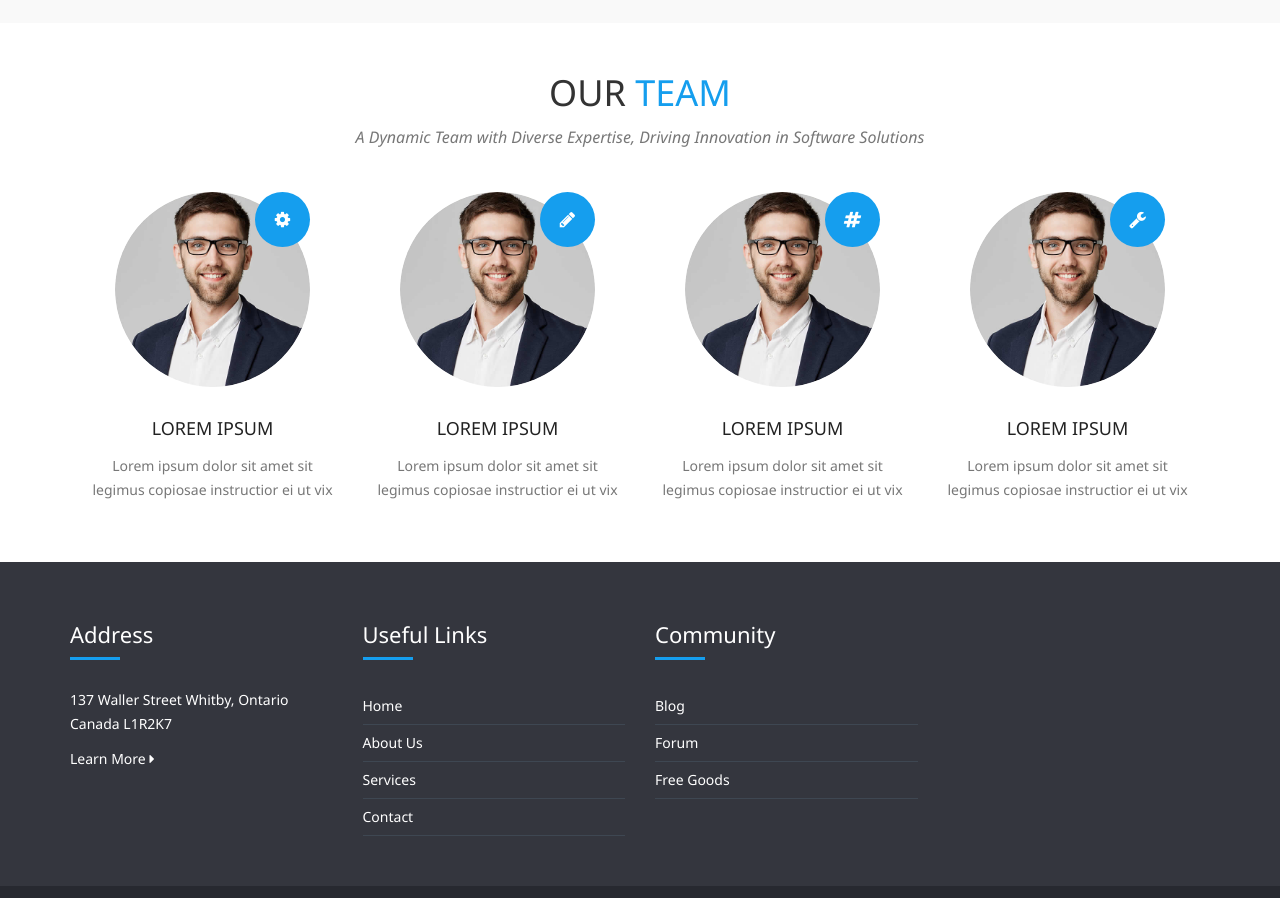
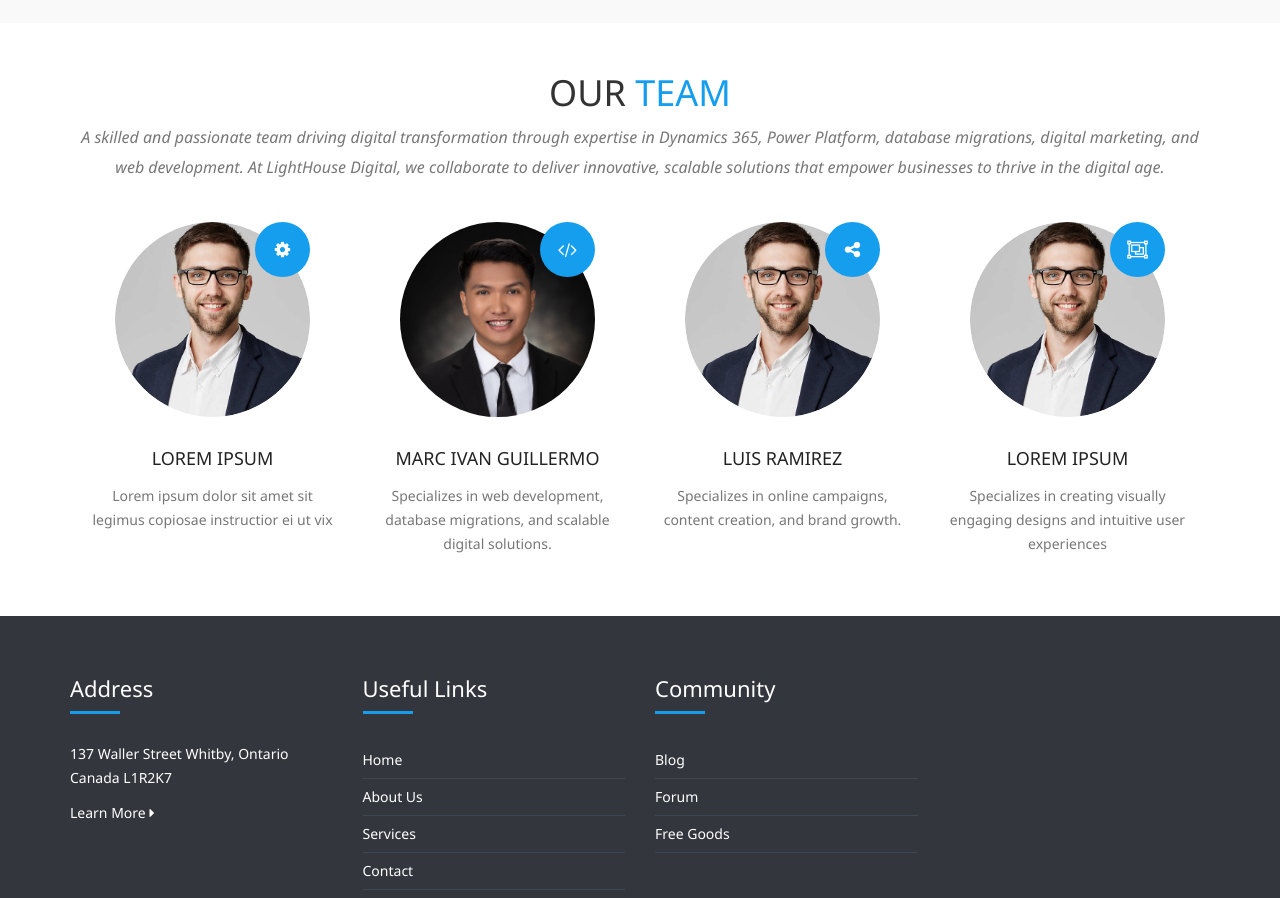
Before and after one commit to Lighthouse-digital/LHD_site, a plain HTML site: page about.html in a window 1280 px wide. Shown: the part 1580-2478 px from the top of the page. Drawn offline with nearby package versions, Linux system fonts and the light colour scheme.

Commit message:
add content

```diff
--- a/about.html
+++ b/about.html
@@ -215,7 +215,8 @@
                 <div class="col-lg-12 xol-md-12 col-sm-12 col-xs-12">
                     <div class="section-heading text-center">
                         <h1>Our <span>Team</span></h1>
-                        <p class="subheading">A Dynamic Team with Diverse Expertise, Driving Innovation in Software Solutions</p>
+                        <p class="subheading">A skilled and passionate team driving digital transformation through expertise in Dynamics 365, Power Platform, database migrations, digital marketing, and web development. At LightHouse Digital, we collaborate to deliver innovative, scalable solutions that empower businesses to thrive in the digital age.
+                        </p>
                     </div>
                     <div class="wpb_column vc_column_container col-md-3 col-sm-6 col-xs-6 block mybox">
                         <div class="vc_column-inner">
@@ -253,22 +254,22 @@
                                 <div class="our-team main-info-below-image">
                                     <div class="our-team-inner">
                                         <div class="our-team-image">
-                                            <img src="img/team-4.jpg" />
+                                            <img src="img/ivan-pic.jpg" />
                                             <div class="qodef-circle-animate"></div>
                                             <div class="our-team-position-icon">
                                                 <span class="qodef-icon-shortcode circle">
-        				<i class="qodef-icon-simple-line-icon fa fa-pencil qodef-icon-element"></i>
+        				<i class="qodef-icon-simple-line-icon fa fa-code qodef-icon-element"></i>
     					</span>
                                             </div>
-                                            <h6 class="q_team_position">Graphic Designer</h6>
+                                            <h6 class="q_team_position">Software Engineer</h6>
                                         </div>
                                         <div class="our-team-info">
                                             <div class="our-team-title-holder">
-                                                <h5 class="our-team-name">Lorem Ipsum</h5>
+                                                <h5 class="our-team-name">Marc Ivan Guillermo</h5>
                                             </div>
                                             <div class='our-team-text-inner'>
                                                 <div class='our-team-description'>
-                                                    <p>Lorem ipsum dolor sit amet sit legimus copiosae instructior ei ut vix</p>
+                                                    <p>Specializes in web development, database migrations, and scalable digital solutions.</p>
                                                 </div>
                                             </div>
                                         </div>
@@ -287,18 +288,18 @@
                                             <div class="qodef-circle-animate"></div>
                                             <div class="our-team-position-icon">
                                                 <span class="qodef-icon-shortcode circle">
-        					<i class="qodef-icon-simple-line-icon fa fa-hashtag qodef-icon-element"></i>
+        					<i class="qodef-icon-simple-line-icon fa fa-share-alt  qodef-icon-element"></i>
             		</span>
                                             </div>
-                                            <h6 class="q_team_position">Accountant</h6>
+                                            <h6 class="q_team_position">Digital Marketing Specialist</h6>
                                         </div>
                                         <div class="our-team-info">
                                             <div class="our-team-title-holder">
-                                                <h5 class="our-team-name">Lorem Ipsum</h5>
+                                                <h5 class="our-team-name">Luis Ramirez</h5>
                                             </div>
                                             <div class='our-team-text-inner'>
                                                 <div class='our-team-description'>
-                                                    <p>Lorem ipsum dolor sit amet sit legimus copiosae instructior ei ut vix</p>
+                                                    <p>Specializes in online campaigns, content creation, and brand growth.</p>
                                                 </div>
                                             </div>
                                         </div>
@@ -317,10 +318,10 @@
                                             <div class="qodef-circle-animate"></div>
                                             <div class="our-team-position-icon">
                                                 <span class="qodef-icon-shortcode circle ">
-						        <i class="qodef-icon-simple-line-icon fa fa-wrench qodef-icon-element" ></i>
+						        <i class="qodef-icon-simple-line-icon fa fa-object-group  qodef-icon-element" ></i>
 			            </span>
                                             </div>
-                                            <h6 class="q_team_position">Engineer</h6>
+                                            <h6 class="q_team_position">Graphic & UI/UX Designer</h6>
                                         </div>
                                         <div class="our-team-info">
                                             <div class="our-team-title-holder">
@@ -328,7 +329,7 @@
                                             </div>
                                             <div class='our-team-text-inner'>
                                                 <div class='our-team-description'>
-                                                    <p>Lorem ipsum dolor sit amet sit legimus copiosae instructior ei ut vix</p>
+                                                    <p>Specializes in creating visually engaging designs and intuitive user experiences</p>
                                                 </div>
                                             </div>
                                         </div>
```
Also changed, not shown: index.html (+2 -2 lines), services.html (+8 -6 lines), img/ivan-pic.JPG (added).
